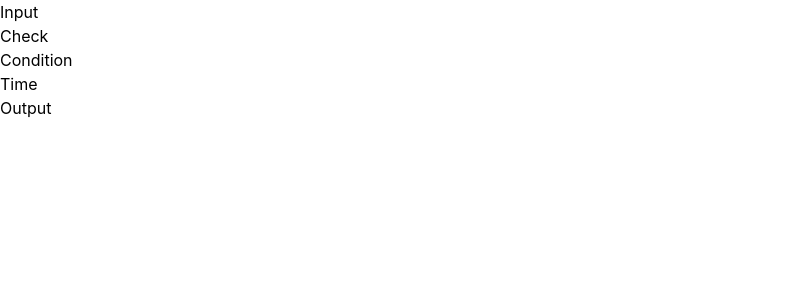
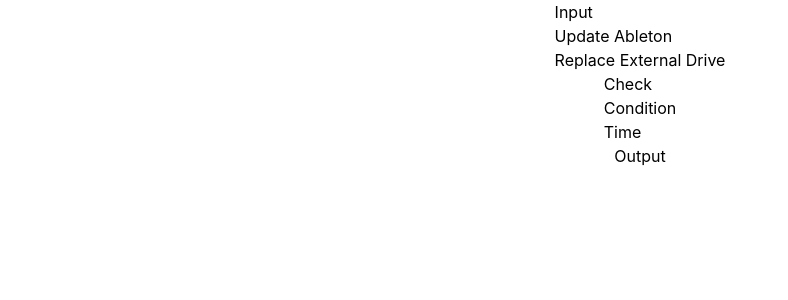
Before and after one commit to gps-tech/mind-plate, a React (Create React App) app: page / in a window 1280 px wide. Shown: the top 300 px of the page, without its empty margins (0-788 px from the left). Built offline with nearby package versions, Linux system fonts and the light colour scheme.

Commit message:
various modules

```diff
--- a/src/App.js
+++ b/src/App.js
@@ -26,10 +26,13 @@
   ]);
 
   return (
-    <div class="container items-center">
-      <Input />
-      <Check />
-      <Output />
+    <div class="flex flex-col items-center border-black">
+      {/* {thoughts.map((thought) => {
+        return <Input thoughts={thoughts} setThoughts={setThoughts} />;
+      })} */}
+      <Input thoughts={thoughts} setThoughts={setThoughts} />
+      <Check thoughts={thoughts} setThoughts={setThoughts} />
+      <Output thoughts={thoughts} setThoughts={setThoughts} />
     </div>
 
     // <div className="App">
--- a/src/components/Input.js
+++ b/src/components/Input.js
@@ -1,7 +1,20 @@
 import React from "react";
 
-function Input() {
-  return <h1>Input</h1>;
+//This is the first container in terms of path.
+
+function Input(props) {
+  return (
+    <div class="border-black">
+      <h1>Input</h1>
+      <form className="input-list">
+        <ul>
+          {props.thoughts.map((thought, i) => (
+            <div className="thought">{thought.content}</div>
+          ))}
+        </ul>
+      </form>
+    </div>
+  );
 }
 
 export default Input;
```
